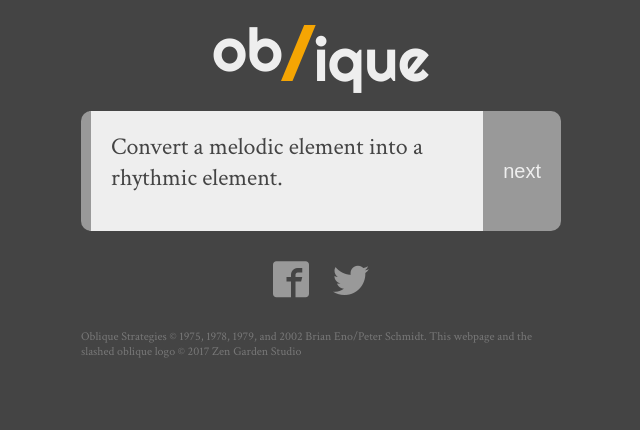
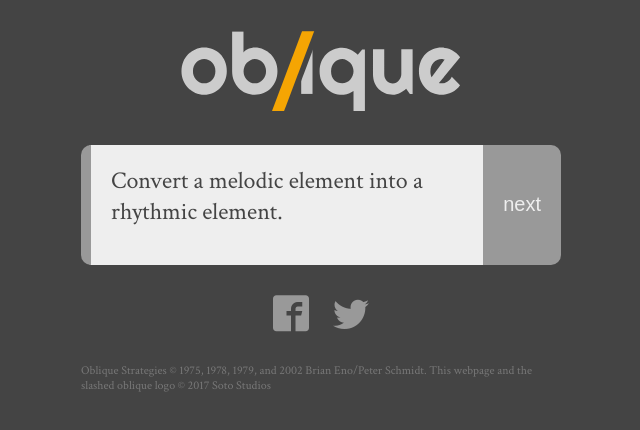
Before and after one commit to chuanqisun/oblique, a website: page src/index.html in a window 1280 px wide. Shown: the whole page, without its empty margins (319-959 px from the left). Drawn offline with Linux system fonts and the light colour scheme; files that its build step writes are made by us from their sources.

Commit message:
update logo

```diff
--- a/package.json
+++ b/package.json
@@ -7,7 +7,7 @@
     "start": "concurrently \"npm run tsc:w\" \"npm run copy:w\" \"npm run serve\"",
     "serve": "lite-server -c ./bs-config.json",
     "tsc:w": "tsc -w",
-    "copy:w": "cpx src/**/*.{css,html,json,js,woff} dist --watch",
+    "copy:w": "cpx src/**/*.{css,html,json,js,woff,svg} dist --watch",
     "clean": "rimraf dist"
   },
   "author": "Chuanqi Sun",
--- a/src/index.html
+++ b/src/index.html
@@ -55,7 +55,7 @@
         }(document, "script", "twitter-wjs"));
     </script>
     <header>
-        <h1><span id='o-ob'>ob</span><span id='o-slash'>/</span><span id='o-ique'>ique</span></h1>
+        <img src="logo-text-only.svg">
     </header>
     <main>
         <p id="o-strategy"></p>
@@ -66,7 +66,7 @@
             <a class="glyph-icon" id="o-facebook-share" href="javascript:;">&#xea91;</a>
             <a class="glyph-icon" id="o-twitter-tweet" href="https://twitter.com/intent/tweet">&#xea96;</a>
         </div>
-        <small>Oblique Strategies © 1975, 1978, 1979, and 2002 Brian Eno/Peter Schmidt. This webpage and the slashed oblique logo &copy; 2017 Zen Garden Studio</small>
+        <small>Oblique Strategies © 1975, 1978, 1979, and 2002 Brian Eno/Peter Schmidt. This webpage and the slashed oblique logo &copy; 2017 Soto Studios</small>
     </footer>
 </body>
 </html>
--- a/src/style.css
+++ b/src/style.css
@@ -16,12 +16,8 @@
 }
 
 header {
-    line-height: 104px;
+    padding:30px 0;
     text-align: center;
-    font-size: 26px;
-    color: #eee;
-    cursor: default;
-    user-select: none;
 }
 
 footer {
@@ -51,16 +47,11 @@
     font-family: 'Righteous', 'Times New Roman', Times, serif;
 }
 
-#o-ob {
-    position: relative;
-    bottom: 10px;
-}
+header img {
 
-#o-slash {
-    color:#F5A503;
-    font-size: 80px;
-    margin: 0 -4px;
-    font-weight: normal;
+    width: 40%;
+    min-width: 180px;
+    max-width: 280px;
 }
 
 p#o-strategy {
```
Also changed, not shown: src/logo-text-only.svg (added).
